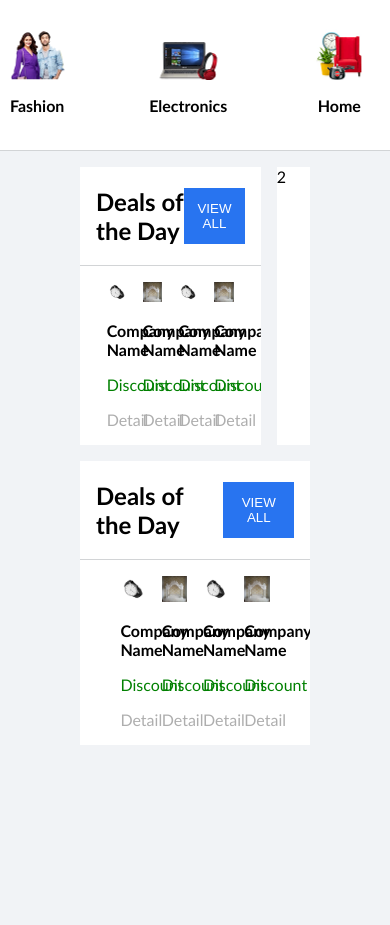
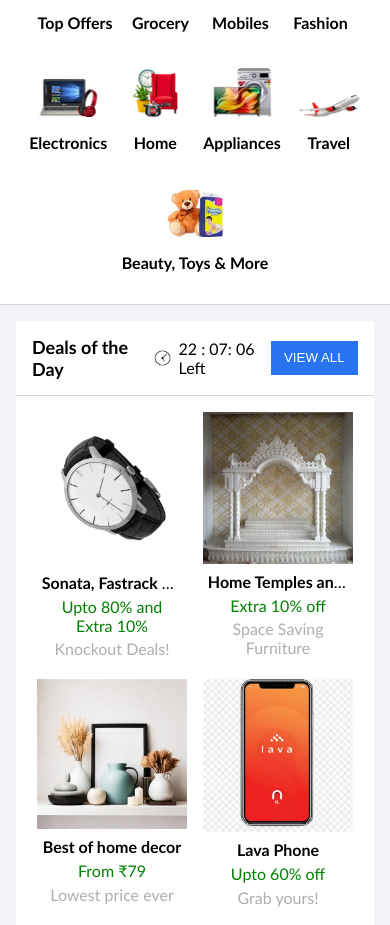
Before and after one commit to meetrajpal/Sim_HTML_CSS_Practical_Exam, a plain HTML site: page index.html in a window 390 px wide. Shown: the part 131-1056 px from the top of the page. Before the commit the page ends 892 px from the top, so only its background shows below. Drawn offline with Linux system fonts and the light colour scheme.

Commit message:
complete responsive site

```diff
--- a/assets/index.css
+++ b/assets/index.css
@@ -78,11 +78,10 @@ option {
   display: flex;
   justify-content: center;
   align-items: center;
-  gap: 5em;
+  gap: 3em;
   padding-top: 1em;
   border-bottom: 1px solid #d2d4d6;
-  flex-wrap: nowrap;
-  overflow-x: auto;
+  flex-wrap: wrap;
 }
 
 .categoryCard {
@@ -164,11 +163,12 @@ option {
 
 .gridContainer {
   display: grid;
-  grid-template-columns: repeat(5, 1fr);
-  grid-template-rows: repeat(2, auto);
+  grid-template-columns: repeat(6, 1fr);
+  grid-template-rows: repeat(auto-fit, auto);
   gap: 1em;
-  grid-template-areas: "deals deals deals deals ads" "other other other other other";
+  grid-template-areas: "deals deals deals deals deals ads" "other other other other other other";
   margin: 1rem 5rem;
+  position: relative;
 }
 
 .gridBox {
@@ -183,6 +183,22 @@ option {
   border-bottom: 1px solid #d2d4d6;
 }
 
+.dealsTopLeft {
+  display: flex;
+  gap: 0.5em;
+  align-items: center;
+}
+.dealsTopLeft2 {
+  padding-bottom: 1em;
+}
+.dealsTopLeft2 > h2 {
+  margin-bottom: 0;
+}
+
+.dealsTopLeft2 > span {
+  color: #aeaeae;
+}
+
 .dealViewBtn {
   background-color: #2874f0;
   color: white;
@@ -191,18 +207,31 @@ option {
 }
 
 .dealsBottomBar {
+  gap: 1em;
+  margin-top: 1em;
   display: flex;
-  justify-content: center;
-  align-items: center;
-  gap: 1em;
-  flex-wrap: nowrap;
-  overflow-x: auto;
-  margin-top: 1em;
+  overflow-x: scroll;
+}
+
+.gtBtn {
+  position: absolute;
+  background-color: white;
+  padding: 2em 0.1em 2em 0.3em;
+  box-shadow: -10px 0px 10px grey;
+  border-radius: 5px 0px 0px 5px;
+  cursor: pointer;
+  display: none;
+}
+
+.gtBtn {
+  top: 100px;
+  right: 228px;
 }
 
 .prodCard {
   text-align: center;
-  max-width: 11%;
+  flex-shrink: 0;
+  width: 150px;
 }
 
 .prodCard > img {
@@ -210,10 +239,110 @@ option {
   height: auto;
 }
 
-.prodCard > .prodCardDiscount {
-  color: green;
+.prodCardCompany {
+  margin: 0.3em;
+  overflow: hidden;
+  text-overflow: ellipsis;
+  font-family: "Gill Sans", "Gill Sans MT", Calibri, "Trebuchet MS", sans-serif;
 }
 
-.prodCard > .prodCardDetail {
+.prodCardDiscount {
+  color: green;
+  margin: 0.3em;
+}
+
+.prodCardDetail {
   color: #aeaeae;
+  margin: 0.3em;
 }
+
+.ads {
+  background-image: url("./images/other/banner.png");
+  background-repeat: no-repeat;
+  background-size: contain;
+}
+
+@media screen and (max-width: 412px) {
+  .logo {
+    width: 20%;
+  }
+
+  .dealsTopLeft h2 {
+    font-size: large;
+  }
+
+  .dealViewBtn {
+    padding: 0.7em 1em;
+    flex-shrink: 0;
+  }
+
+  .dealsBottomBar {
+    flex-wrap: wrap !important;
+    justify-content: center;
+  }
+}
+
+@media screen and (min-width: 415px) and (max-width: 992px) {
+  .logo {
+    width: 10%;
+  }
+}
+
+@media screen and (max-width: 992px) {
+  .header {
+    padding: 0.5em 0em;
+    gap: 0.5em;
+  }
+
+  #searchBox {
+    font-size: 0.7rem;
+  }
+
+  .loginBtn {
+    margin: 0;
+    padding: 0.5em;
+  }
+
+  .navDropdown {
+    padding: 0em;
+  }
+
+  .cartBtn {
+    display: none;
+  }
+
+  .categoryContainer {
+    gap: 1em;
+    padding: 1em;
+  }
+
+  .gridContainer {
+    grid-template-areas: "deals deals deals deals deals deals" "ads ads ads ads ads ads" "other other other other other other";
+    margin: 1em;
+  }
+}
+
+@media screen and (min-width: 770px) and (max-width: 992px) {
+  .logo {
+    width: 10%;
+  }
+
+  .loginBtn {
+    margin: 0;
+    padding: 0.5em;
+  }
+}
+
+@media screen and (min-width: 1500px) {
+  .gtBtn {
+    display: block;
+  }
+}
+
+::-webkit-scrollbar {
+  display: none;
+}
+
+* {
+  scrollbar-width: none;
+}
--- a/index.html
+++ b/index.html
@@ -115,19 +115,37 @@
     <div class="gridContainer">
       <div class="gridBox" style="grid-area: deals">
         <div class="dealsTopBar">
-          <h2>Deals of the Day</h2>
+          <div class="dealsTopLeft">
+            <h2>Deals of the Day</h2>
+            <img src="./assets/images/other/clock.png" alt="clock" width="7%" />
+            22 : 07: 06 Left
+          </div>
           <button class="dealViewBtn">VIEW ALL</button>
         </div>
-
+        <div class="gtBtn">
+          <svg
+            xmlns="http://www.w3.org/2000/svg"
+            width="35"
+            height="35"
+            fill="currentColor"
+            class="bi bi-chevron-right"
+            viewBox="0 0 16 16"
+          >
+            <path
+              fill-rule="evenodd"
+              d="M4.646 1.646a.5.5 0 0 1 .708 0l6 6a.5.5 0 0 1 0 .708l-6 6a.5.5 0 0 1-.708-.708L10.293 8 4.646 2.354a.5.5 0 0 1 0-.708"
+            />
+          </svg>
+        </div>
         <div class="dealsBottomBar">
           <div class="prodCard">
             <img
               src="./assets/images/products/wrist-watch.webp"
               alt="Product Image"
             />
-            <p><b>Company Name</b></p>
-            <p class="prodCardDiscount">Discount</p>
-            <p class="prodCardDetail">Detail</p>
+            <pre class="prodCardCompany"><b>Sonata, Fastrack & More</b></pre>
+            <p class="prodCardDiscount">Upto 80% and Extra 10%</p>
+            <p class="prodCardDetail">Knockout Deals!</p>
           </div>
 
           <div class="prodCard">
@@ -135,9 +153,61 @@
               src="./assets/images/products/home-temple.jpg"
               alt="Product Image"
             />
-            <p><b>Company Name</b></p>
-            <p class="prodCardDiscount">Discount</p>
-            <p class="prodCardDetail">Detail</p>
+            <pre class="prodCardCompany"><b>Home Temples and More</b></pre>
+            <p class="prodCardDiscount">Extra 10% off</p>
+            <p class="prodCardDetail">Space Saving Furniture</p>
+          </div>
+
+          <div class="prodCard">
+            <img
+              src="./assets/images/products/home-decor.webp"
+              alt="Product Image"
+            />
+            <pre class="prodCardCompany"><b>Best of home decor</b></pre>
+            <p class="prodCardDiscount">From &#8377;79</p>
+            <p class="prodCardDetail">Lowest price ever</p>
+          </div>
+
+          <div class="prodCard">
+            <img
+              src="./assets/images/products/lava-phone.webp"
+              alt="Product Image"
+            />
+            <pre class="prodCardCompany"><b>Lava Phone</b></pre>
+            <p class="prodCardDiscount">Upto 60% off</p>
+            <p class="prodCardDetail">Grab yours!</p>
+          </div>
+
+          <div class="prodCard">
+            <img
+              src="./assets/images/products/tablet-case.webp"
+              alt="Product Image"
+            />
+            <pre class="prodCardCompany"><b>Mobile Accessories</b></pre>
+            <p class="prodCardDiscount">Upto 80% off</p>
+            <p class="prodCardDetail">For all top models</p>
+          </div>
+
+          <div class="prodCard">
+            <img
+              src="./assets/images/products/tshirt.jpg"
+              alt="Product Image"
+            />
+            <pre class="prodCardCompany"><b>Branded Outfits</b></pre>
+            <p class="prodCardDiscount">10% Extra discount</p>
+            <p class="prodCardDetail">Style with fashion</p>
+          </div>
+
+          <div class="prodCard">
+            <img
+              src="./assets/images/products/microphone-accessory.avif"
+              alt="Product Image"
+            />
+            <pre
+              class="prodCardCompany"
+            ><b>Microphones and Accessories</b></pre>
+            <p class="prodCardDiscount">80% Discount</p>
+            <p class="prodCardDetail">Lowest price ever</p>
           </div>
 
           <div class="prodCard">
@@ -145,9 +215,9 @@
               src="./assets/images/products/wrist-watch.webp"
               alt="Product Image"
             />
-            <p><b>Company Name</b></p>
-            <p class="prodCardDiscount">Discount</p>
-            <p class="prodCardDetail">Detail</p>
+            <pre class="prodCardCompany"><b>Sonata, Fastrack & More</b></pre>
+            <p class="prodCardDiscount">Upto 80% and Extra 10%</p>
+            <p class="prodCardDetail">Knockout Deals!</p>
           </div>
 
           <div class="prodCard">
@@ -155,60 +225,63 @@
               src="./assets/images/products/home-temple.jpg"
               alt="Product Image"
             />
-            <p><b>Company Name</b></p>
-            <p class="prodCardDiscount">Discount</p>
-            <p class="prodCardDetail">Detail</p>
+            <pre class="prodCardCompany"><b>Home Temples and More</b></pre>
+            <p class="prodCardDiscount">Extra 10% off</p>
+            <p class="prodCardDetail">Space Saving Furniture</p>
           </div>
         </div>
       </div>
 
-      <div class="gridBox" style="grid-area: ads">2</div>
+      <div class="gridBox ads" style="grid-area: ads"></div>
 
       <div class="gridBox" style="grid-area: other">
         <div class="dealsTopBar">
-          <h2>Deals of the Day</h2>
+          <div class="dealsTopLeft2">
+            <h2>Music Instruments</h2>
+            <span>Shop now!</span>
+          </div>
           <button class="dealViewBtn">VIEW ALL</button>
         </div>
 
         <div class="dealsBottomBar">
           <div class="prodCard">
             <img
-              src="./assets/images/products/wrist-watch.webp"
+              src="./assets/images/products/harmonium.webp"
               alt="Product Image"
             />
-            <p><b>Company Name</b></p>
-            <p class="prodCardDiscount">Discount</p>
-            <p class="prodCardDetail">Detail</p>
+            <pre class="prodCardCompany"><b>Harmoniums</b></pre>
+            <p class="prodCardDiscount">Upto 60% off</p>
+            <p class="prodCardDetail">Shop now!</p>
           </div>
 
           <div class="prodCard">
             <img
-              src="./assets/images/products/home-temple.jpg"
+              src="./assets/images/products/guitar-2.avif"
               alt="Product Image"
             />
-            <p><b>Company Name</b></p>
-            <p class="prodCardDiscount">Discount</p>
-            <p class="prodCardDetail">Detail</p>
+            <pre class="prodCardCompany"><b>Accoustic Guitars</b></pre>
+            <p class="prodCardDiscount">Starting from &#8377;1999</p>
+            <p class="prodCardDetail">By Harmon</p>
           </div>
 
           <div class="prodCard">
             <img
-              src="./assets/images/products/wrist-watch.webp"
+              src="./assets/images/products/flute.avif"
               alt="Product Image"
             />
-            <p><b>Company Name</b></p>
-            <p class="prodCardDiscount">Discount</p>
-            <p class="prodCardDetail">Detail</p>
+            <pre class="prodCardCompany"><b>Flutes</b></pre>
+            <p class="prodCardDiscount">Upto 80% off</p>
+            <p class="prodCardDetail">Shop now!</p>
           </div>
 
           <div class="prodCard">
             <img
-              src="./assets/images/products/home-temple.jpg"
+              src="./assets/images/products/guitar.avif"
               alt="Product Image"
             />
-            <p><b>Company Name</b></p>
-            <p class="prodCardDiscount">Discount</p>
-            <p class="prodCardDetail">Detail</p>
+            <pre class="prodCardCompany"><b>Accoustic Guitars</b></pre>
+            <p class="prodCardDiscount">Starting &#8377;1799</p>
+            <p class="prodCardDetail">Jazz Reveal!</p>
           </div>
         </div>
       </div>
```
Also changed, not shown: assets/images/products/tshirt.jpg (added), assets/images/products/tshirt.webp (deleted).
